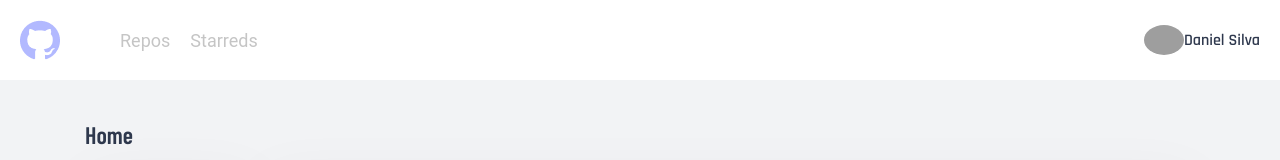
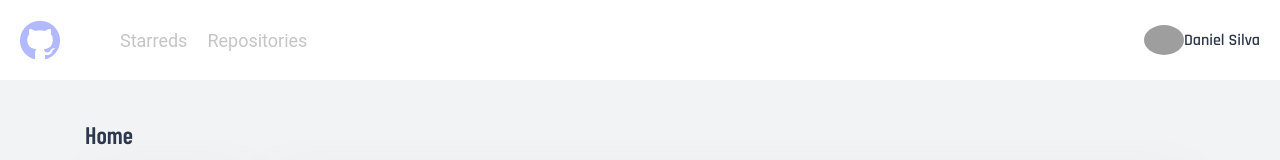
Before and after one commit to dfsilva-dxp/health_track, a React (Create React App) app: page / in a window 1280 px wide. Shown: the top 160 px of the page. Built offline with nearby package versions, Linux system fonts and the light colour scheme; grey boxes are pictures that could not be loaded; a web font is replaced by a local one.

Commit message:
feat: implementando as rotas

```diff
--- a/src/App.js
+++ b/src/App.js
@@ -1,13 +1,14 @@
+import { BrowserRouter } from "react-router-dom";
 import { Header } from "./components/Header";
-import { Home } from "./pages/Home";
+import { MyRoutes } from "./Routes";
 import "./styles/global.scss";
 
 function App() {
   return (
-    <div>
+    <BrowserRouter>
       <Header />
-      <Home />
-    </div>
+      <MyRoutes />
+    </BrowserRouter>
   );
 }
 
--- /dev/null
+++ b/src/Routes.js
@@ -0,0 +1,10 @@
+import { Routes, Route } from "react-router-dom";
+import { Home } from "./pages/Home";
+
+export function MyRoutes() {
+  return (
+    <Routes>
+      <Route path="/*" element={<Home />} exact />
+    </Routes>
+  );
+}
--- a/src/components/Header/index.js
+++ b/src/components/Header/index.js
@@ -1,3 +1,4 @@
+import { NavLink } from "react-router-dom";
 import gitLogo from "../../assets/github.png";
 import "./styles.scss";
 
@@ -8,8 +9,12 @@ export function Header() {
         <img src={gitLogo} alt="Logo" />
       </div>
       <ul>
-        <li>Repos</li>
-        <li>Starreds</li>
+        <li>
+          <NavLink to="starred">Starreds</NavLink>
+        </li>
+        <li>
+          <NavLink to="repos">Repositories</NavLink>
+        </li>
       </ul>
       <div className="user">
         <img
--- a/src/components/Header/styles.scss
+++ b/src/components/Header/styles.scss
@@ -15,10 +15,15 @@
     display: flex;
     align-items: center;
     justify-content: flex-start;
-    li {
+    li a {
       margin-right: var(--px-20);
       font-size: var(--ft-18);
       color: var(--text-highlight);
+
+      &.active {
+        border-bottom: 2px solid var(--text);
+        color: var(--text);
+      }
     }
     @media (min-width: 768px) {
       margin-left: var(--px-40);
--- a/src/pages/Home/index.js
+++ b/src/pages/Home/index.js
@@ -1,3 +1,4 @@
+import { Route, Routes, Link } from "react-router-dom";
 import "./styles.scss";
 
 export function Home() {
@@ -62,17 +63,25 @@ export function Home() {
               <header>
                 <h4>Starreds</h4>
               </header>
-              <strong>20</strong>
+              <strong>
+                <Link to="starred">20</Link>
+              </strong>
             </div>
             <div className="repos box">
               <header>
                 <h4>Repositories</h4>
               </header>
-              <strong>20</strong>
+              <strong>
+                <Link to="repos">20</Link>
+              </strong>
             </div>
           </div>
         </div>
       </div>
+      <Routes>
+        <Route path="repos" />
+        <Route path="starreds" />
+      </Routes>
     </section>
   );
 }
--- a/src/pages/Home/styles.scss
+++ b/src/pages/Home/styles.scss
@@ -122,7 +122,8 @@
   header h4 {
     color: var(--text-highlight);
   }
-  > strong {
+  > strong,
+  strong a {
     font-size: var(--ft-64);
     display: flex;
     align-items: center;
```
